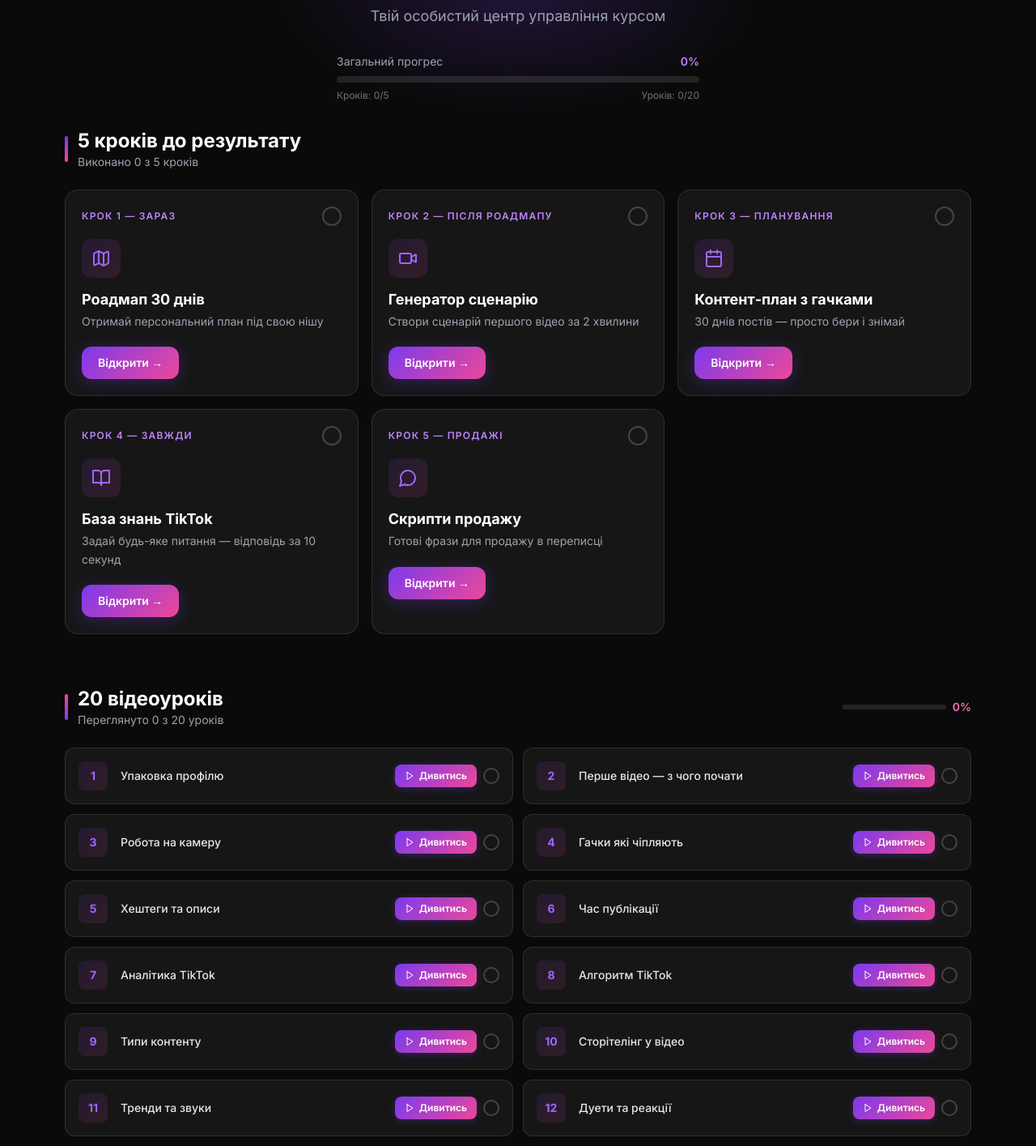
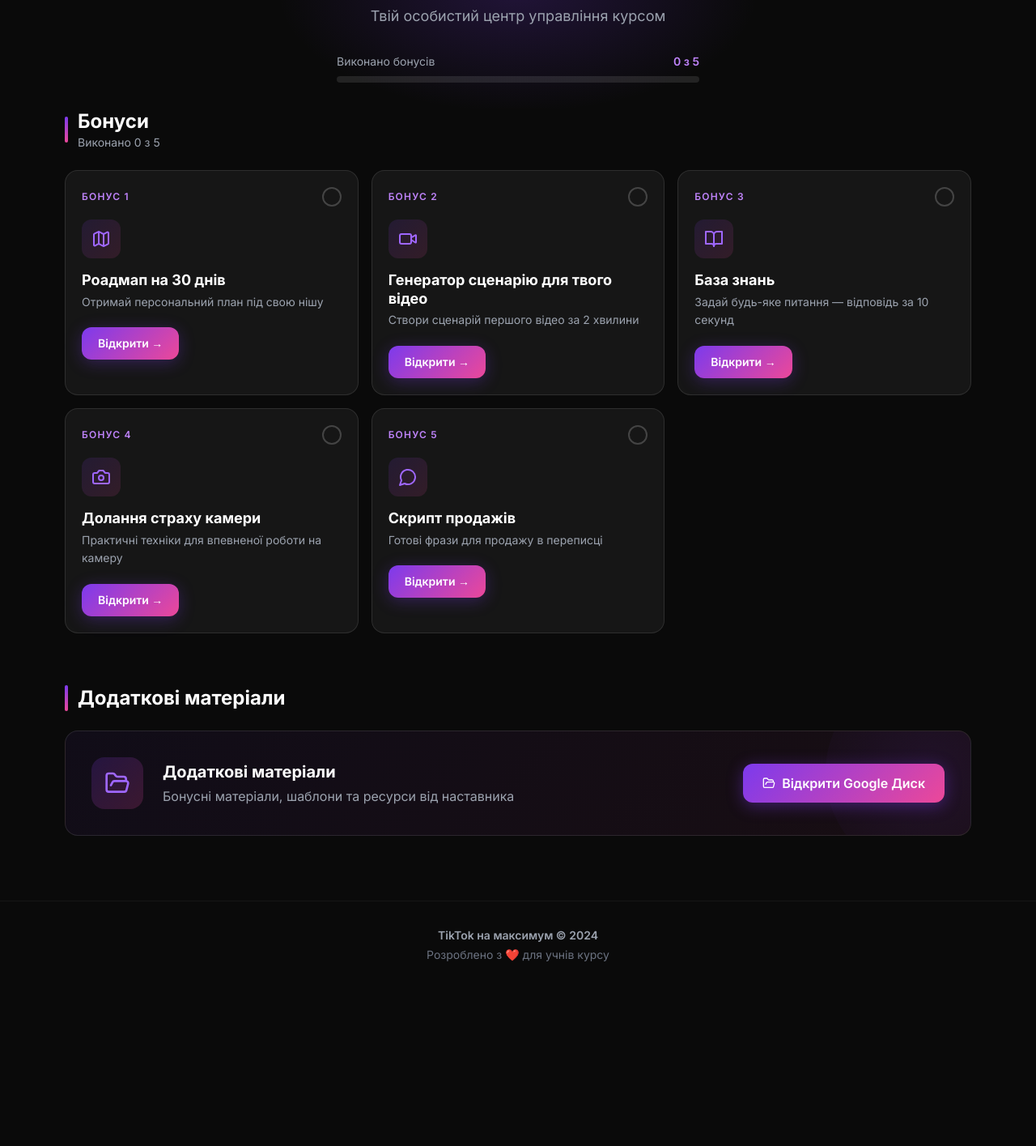
Before and after one commit to VitalijMendaluk/hab, a Next.js app: page / in a window 1280 px wide. Shown: the part 160-1575 px from the top of the page at 81% size. After the commit the page ends 1381 px from the top, so only its background shows below. Built offline with nearby package versions, Linux system fonts and the light colour scheme.

Commit message:
Add files via upload

```diff
--- a/app/page.tsx
+++ b/app/page.tsx
@@ -2,114 +2,77 @@
 
 import { useState, useEffect } from "react";
 import { motion } from "framer-motion";
-import { Map, Video, Calendar, BookOpen, MessageCircle, FolderOpen } from "lucide-react";
+import { Map, Video, BookOpen, Camera, MessageCircle, FolderOpen } from "lucide-react";
 import Header from "@/components/Header";
 import StepCard from "@/components/StepCard";
-import LessonCard from "@/components/LessonCard";
 import { LINKS } from "@/config/links";
 
-const STEPS = [
+const BONUSES = [
   {
-    stepLabel: "Крок 1 — зараз",
+    stepLabel: "Бонус 1",
     icon: Map,
-    title: "Роадмап 30 днів",
+    title: "Роадмап на 30 днів",
     description: "Отримай персональний план під свою нішу",
-    link: LINKS.STEP_1_ROADMAP,
+    link: LINKS.BONUS_1_ROADMAP,
   },
   {
-    stepLabel: "Крок 2 — після роадмапу",
+    stepLabel: "Бонус 2",
     icon: Video,
-    title: "Генератор сценарію",
+    title: "Генератор сценарію для твого відео",
     description: "Створи сценарій першого відео за 2 хвилини",
-    link: LINKS.STEP_2_SCENARIO,
+    link: LINKS.BONUS_2_SCENARIO,
   },
   {
-    stepLabel: "Крок 3 — планування",
-    icon: Calendar,
-    title: "Контент-план з гачками",
-    description: "30 днів постів — просто бери і знімай",
-    link: LINKS.STEP_3_CONTENT_PLAN,
+    stepLabel: "Бонус 3",
+    icon: BookOpen,
+    title: "База знань",
+    description: "Задай будь-яке питання — відповідь за 10 секунд",
+    link: LINKS.BONUS_3_KNOWLEDGE_BASE,
   },
   {
-    stepLabel: "Крок 4 — завжди",
-    icon: BookOpen,
-    title: "База знань TikTok",
-    description: "Задай будь-яке питання — відповідь за 10 секунд",
-    link: LINKS.STEP_4_KNOWLEDGE_BASE,
+    stepLabel: "Бонус 4",
+    icon: Camera,
+    title: "Долання страху камери",
+    description: "Практичні техніки для впевненої роботи на камеру",
+    link: LINKS.BONUS_4_CAMERA_FEAR,
   },
   {
-    stepLabel: "Крок 5 — продажі",
+    stepLabel: "Бонус 5",
     icon: MessageCircle,
-    title: "Скрипти продажу",
+    title: "Скрипт продажів",
     description: "Готові фрази для продажу в переписці",
-    link: LINKS.STEP_5_SALES_SCRIPTS,
+    link: LINKS.BONUS_5_SALES_SCRIPT,
   },
 ];
 
-const LESSONS = [
-  { number: 1, title: "Упаковка профілю", link: LINKS.LESSON_1 },
-  { number: 2, title: "Перше відео — з чого почати", link: LINKS.LESSON_2 },
-  { number: 3, title: "Робота на камеру", link: LINKS.LESSON_3 },
-  { number: 4, title: "Гачки які чіпляють", link: LINKS.LESSON_4 },
-  { number: 5, title: "Хештеги та описи", link: LINKS.LESSON_5 },
-  { number: 6, title: "Час публікації", link: LINKS.LESSON_6 },
-  { number: 7, title: "Аналітика TikTok", link: LINKS.LESSON_7 },
-  { number: 8, title: "Алгоритм TikTok", link: LINKS.LESSON_8 },
-  { number: 9, title: "Типи контенту", link: LINKS.LESSON_9 },
-  { number: 10, title: "Сторітелінг у відео", link: LINKS.LESSON_10 },
-  { number: 11, title: "Тренди та звуки", link: LINKS.LESSON_11 },
-  { number: 12, title: "Дуети та реакції", link: LINKS.LESSON_12 },
-  { number: 13, title: "TikTok Live", link: LINKS.LESSON_13 },
-  { number: 14, title: "Продажі через Direct", link: LINKS.LESSON_14 },
-  { number: 15, title: "Побудова воронки", link: LINKS.LESSON_15 },
-  { number: 16, title: "Робота з запереченнями", link: LINKS.LESSON_16 },
-  { number: 17, title: "Масштабування", link: LINKS.LESSON_17 },
-  { number: 18, title: "Делегування контенту", link: LINKS.LESSON_18 },
-  { number: 19, title: "TikTok + Instagram", link: LINKS.LESSON_19 },
-  { number: 20, title: "Системна робота", link: LINKS.LESSON_20 },
-];
-
 export default function Home() {
-  const [completedSteps, setCompletedSteps] = useState<boolean[]>(Array(5).fill(false));
-  const [watchedLessons, setWatchedLessons] = useState<boolean[]>(Array(20).fill(false));
+  const [completedBonuses, setCompletedBonuses] = useState<boolean[]>(Array(5).fill(false));
 
   useEffect(() => {
     try {
-      const savedSteps = localStorage.getItem("hub_steps");
-      const savedLessons = localStorage.getItem("hub_lessons");
-      if (savedSteps) setCompletedSteps(JSON.parse(savedSteps));
-      if (savedLessons) setWatchedLessons(JSON.parse(savedLessons));
+      const saved = localStorage.getItem("hub_bonuses");
+      if (saved) setCompletedBonuses(JSON.parse(saved));
     } catch {}
   }, []);
 
-  const toggleStep = (i: number) => {
-    setCompletedSteps((prev) => {
+  const toggleBonus = (i: number) => {
+    setCompletedBonuses((prev) => {
       const next = [...prev];
       next[i] = !next[i];
-      localStorage.setItem("hub_steps", JSON.stringify(next));
+      localStorage.setItem("hub_bonuses", JSON.stringify(next));
       return next;
     });
   };
 
-  const toggleLesson = (i: number) => {
-    setWatchedLessons((prev) => {
-      const next = [...prev];
-      next[i] = !next[i];
-      localStorage.setItem("hub_lessons", JSON.stringify(next));
-      return next;
-    });
-  };
-
-  const stepsCompleted = completedSteps.filter(Boolean).length;
-  const lessonsWatched = watchedLessons.filter(Boolean).length;
+  const bonusesCompleted = completedBonuses.filter(Boolean).length;
 
   return (
     <main className="min-h-screen" style={{ background: "#0A0A0A" }}>
-      <Header stepsCompleted={stepsCompleted} lessonsWatched={lessonsWatched} />
+      <Header bonusesCompleted={bonusesCompleted} />
 
       <div className="max-w-6xl mx-auto px-4 pb-20 space-y-16">
 
-        {/* ── Section 1: Steps ── */}
+        {/* ── Bonuses ── */}
         <section>
           <motion.div
             initial={{ opacity: 0, x: -20 }}
@@ -119,77 +82,29 @@ export default function Home() {
           >
             <div className="w-1 h-8 rounded-full" style={{ background: "linear-gradient(180deg, #7C3AED, #EC4899)" }} />
             <div>
-              <h2 className="text-2xl font-bold text-white">5 кроків до результату</h2>
-              <p className="text-gray-400 text-sm">Виконано {stepsCompleted} з 5 кроків</p>
+              <h2 className="text-2xl font-bold text-white">Бонуси</h2>
+              <p className="text-gray-400 text-sm">Виконано {bonusesCompleted} з 5</p>
             </div>
           </motion.div>
 
           <div className="grid grid-cols-1 sm:grid-cols-2 lg:grid-cols-3 gap-4">
-            {STEPS.map((step, i) => (
+            {BONUSES.map((bonus, i) => (
               <StepCard
                 key={i}
                 index={i}
-                stepLabel={step.stepLabel}
-                icon={step.icon}
-                title={step.title}
-                description={step.description}
-                link={step.link}
-                completed={completedSteps[i]}
-                onToggle={() => toggleStep(i)}
+                stepLabel={bonus.stepLabel}
+                icon={bonus.icon}
+                title={bonus.title}
+                description={bonus.description}
+                link={bonus.link}
+                completed={completedBonuses[i]}
+                onToggle={() => toggleBonus(i)}
               />
             ))}
           </div>
         </section>
 
-        {/* ── Section 2: Lessons ── */}
-        <section>
-          <motion.div
-            initial={{ opacity: 0, x: -20 }}
-            whileInView={{ opacity: 1, x: 0 }}
-            viewport={{ once: true }}
-            transition={{ duration: 0.5 }}
-            className="flex items-center justify-between mb-6"
-          >
-            <div className="flex items-center gap-3">
-              <div className="w-1 h-8 rounded-full" style={{ background: "linear-gradient(180deg, #EC4899, #7C3AED)" }} />
-              <div>
-                <h2 className="text-2xl font-bold text-white">20 відеоуроків</h2>
-                <p className="text-gray-400 text-sm">Переглянуто {lessonsWatched} з 20 уроків</p>
-              </div>
-            </div>
-
-            {/* Mini progress */}
-            <div className="hidden sm:flex items-center gap-2">
-              <div className="w-32 h-1.5 bg-white/10 rounded-full overflow-hidden">
-                <motion.div
-                  className="h-full rounded-full"
-                  style={{ background: "linear-gradient(90deg, #EC4899, #7C3AED)" }}
-                  animate={{ width: `${(lessonsWatched / 20) * 100}%` }}
-                  transition={{ duration: 0.5 }}
-                />
-              </div>
-              <span className="text-pink-400 text-sm font-semibold">
-                {Math.round((lessonsWatched / 20) * 100)}%
-              </span>
-            </div>
-          </motion.div>
-
-          <div className="grid grid-cols-1 md:grid-cols-2 gap-3">
-            {LESSONS.map((lesson, i) => (
-              <LessonCard
-                key={i}
-                index={i}
-                number={lesson.number}
-                title={lesson.title}
-                link={lesson.link}
-                watched={watchedLessons[i]}
-                onToggle={() => toggleLesson(i)}
-              />
-            ))}
-          </div>
-        </section>
-
-        {/* ── Section 3: Extra Materials ── */}
+        {/* ── Extra Materials ── */}
         <section>
           <motion.div
             initial={{ opacity: 0, y: 20 }}
@@ -206,7 +121,6 @@ export default function Home() {
               className="relative overflow-hidden rounded-2xl border border-white/10 p-8"
               style={{ background: "linear-gradient(135deg, #7C3AED10, #EC489910)" }}
             >
-              {/* Glow */}
               <div className="absolute top-0 right-0 w-64 h-64 rounded-full opacity-10 pointer-events-none"
                 style={{ background: "radial-gradient(circle, #7C3AED, transparent)", transform: "translate(30%, -30%)" }} />
 
@@ -242,7 +156,6 @@ export default function Home() {
         </section>
       </div>
 
-      {/* Footer */}
       <footer className="border-t border-white/5 py-8 text-center text-gray-500 text-sm">
         <p className="font-semibold text-gray-400">TikTok на максимум © 2024</p>
         <p className="mt-1">Розроблено з ❤️ для учнів курсу</p>
--- a/components/Header.tsx
+++ b/components/Header.tsx
@@ -3,18 +3,14 @@
 import { motion } from "framer-motion";
 
 interface HeaderProps {
-  stepsCompleted: number;
-  lessonsWatched: number;
+  bonusesCompleted: number;
 }
 
-export default function Header({ stepsCompleted, lessonsWatched }: HeaderProps) {
-  const totalProgress = stepsCompleted + lessonsWatched;
-  const totalItems = 5 + 20;
-  const progressPercent = Math.round((totalProgress / totalItems) * 100);
+export default function Header({ bonusesCompleted }: HeaderProps) {
+  const progressPercent = Math.round((bonusesCompleted / 5) * 100);
 
   return (
     <header className="relative overflow-hidden">
-      {/* Gradient glow background */}
       <div className="absolute inset-0 pointer-events-none">
         <div className="absolute top-0 left-1/2 -translate-x-1/2 w-[600px] h-[300px] rounded-full opacity-20"
           style={{ background: "radial-gradient(ellipse, #7C3AED 0%, transparent 70%)" }} />
@@ -26,13 +22,11 @@ export default function Header({ stepsCompleted, lessonsWatched }: HeaderProps)
           animate={{ opacity: 1, y: 0 }}
           transition={{ duration: 0.6 }}
         >
-          {/* Logo badge */}
           <div className="inline-flex items-center gap-2 px-4 py-1.5 rounded-full border border-purple-500/30 bg-purple-500/10 text-purple-300 text-sm font-medium mb-5">
             <span className="w-2 h-2 rounded-full bg-purple-400 animate-pulse" />
             Курс активний
           </div>
 
-          {/* Title */}
           <h1 className="text-4xl md:text-6xl font-black tracking-tight mb-3">
             <span className="text-white">TIKTOK </span>
             <span style={{ background: "linear-gradient(135deg, #7C3AED, #EC4899)", WebkitBackgroundClip: "text", WebkitTextFillColor: "transparent" }}>
@@ -45,7 +39,6 @@ export default function Header({ stepsCompleted, lessonsWatched }: HeaderProps)
           </p>
         </motion.div>
 
-        {/* Progress bar */}
         <motion.div
           initial={{ opacity: 0, y: 10 }}
           animate={{ opacity: 1, y: 0 }}
@@ -53,8 +46,8 @@ export default function Header({ stepsCompleted, lessonsWatched }: HeaderProps)
           className="max-w-md mx-auto"
         >
           <div className="flex justify-between text-sm text-gray-400 mb-2">
-            <span>Загальний прогрес</span>
-            <span className="text-purple-400 font-semibold">{progressPercent}%</span>
+            <span>Виконано бонусів</span>
+            <span className="text-purple-400 font-semibold">{bonusesCompleted} з 5</span>
           </div>
           <div className="h-2 bg-white/10 rounded-full overflow-hidden">
             <motion.div
@@ -65,10 +58,6 @@ export default function Header({ stepsCompleted, lessonsWatched }: HeaderProps)
               transition={{ duration: 1, delay: 0.4, ease: "easeOut" }}
             />
           </div>
-          <div className="flex justify-between text-xs text-gray-500 mt-2">
-            <span>Кроків: {stepsCompleted}/5</span>
-            <span>Уроків: {lessonsWatched}/20</span>
-          </div>
         </motion.div>
       </div>
     </header>
```
Also changed, not shown: config/links.ts (+7 -30 lines).
